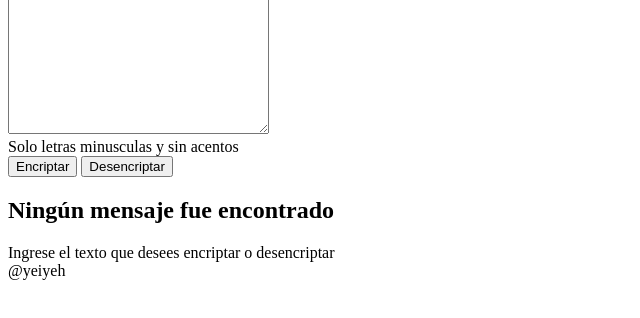
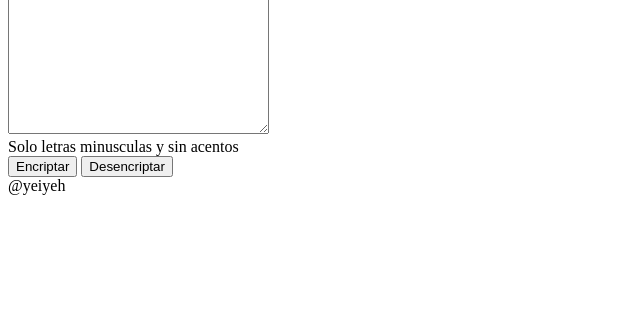
Before and after one commit to JJSepulveda/text-encryptor-js, a plain HTML site: page index.html in a window 1280 px wide. Both pictures are taken after a click on the button "Desencriptar". Shown: the part 48-366 px from the top of the page, without its empty margins (0-640 px from the left). Drawn offline with Linux system fonts and the light colour scheme.

Commit message:
decript function

```diff
--- a/index.html
+++ b/index.html
@@ -13,7 +13,7 @@
     </header>
     <main>
         <section>
-            <textarea name="" id="encode_input" cols="30" rows="10" placeholder="Ingresa el texto aquí"></textarea>
+            <textarea name="" id="input_text" cols="30" rows="10" placeholder="Ingresa el texto aquí"></textarea>
             <div>
                 <span>Solo letras minusculas y sin acentos</span>
             </div>
--- a/source/index.js
+++ b/source/index.js
@@ -1,10 +1,13 @@
 console.log("Se agrego correctamente el archivo index.js")
 
-const encode_input = document.getElementById('encode_input');
+const input_text = document.getElementById('input_text');
 const btn_encode = document.getElementById('btn_encode');
 let result = document.getElementById('result_section');
 
+const btn_decode = document.getElementById('btn_decode');
+
 btn_encode.addEventListener("click", encript_textarea);
+btn_decode.addEventListener("click", decript_textarea);
 
 /**
  * Sustitulle las vocales por una secuencia de caracteres preestablecida
@@ -22,8 +25,30 @@ function encript(str) {
  * Lee el contenido del textarea y encripta el contenido con la función ecript
  */
 function encript_textarea() {
-    encode_string = encript(encode_input.value)
+    encode_string = encript(input_text.value)
     console.log(encode_string);
     result.innerHTML = '';
     result.innerHTML = encode_string;
 }
+
+/**
+ * Desencriptar el contenido del string
+ * @param {string} str - La cadena que se va a des encriptar
+ */
+function decript(str){
+    return str.replace(/enter/g, "e")
+        .replace(/imes/g, "i")
+        .replace(/ai/g, "a")
+        .replace(/ober/g, "o")
+        .replace(/ufat/g, "u");
+}
+
+/**
+ * Desencriptar la cadena de texto y
+ */
+function decript_textarea(){
+    decode_string = decript(input_text.value)
+    console.log(decode_string);
+    result.innerHTML = '';
+    result.innerHTML = decode_string;
+}
```
